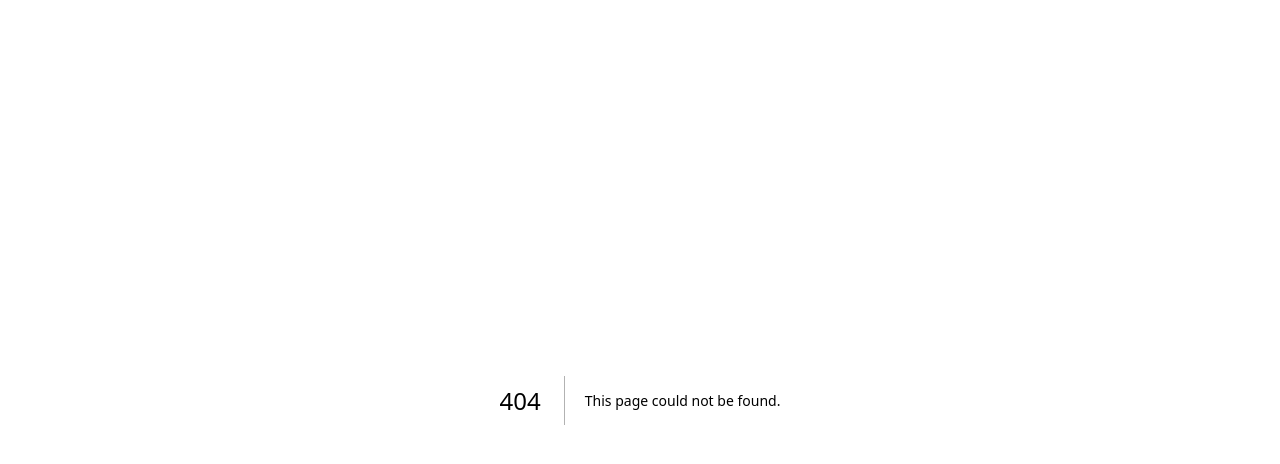
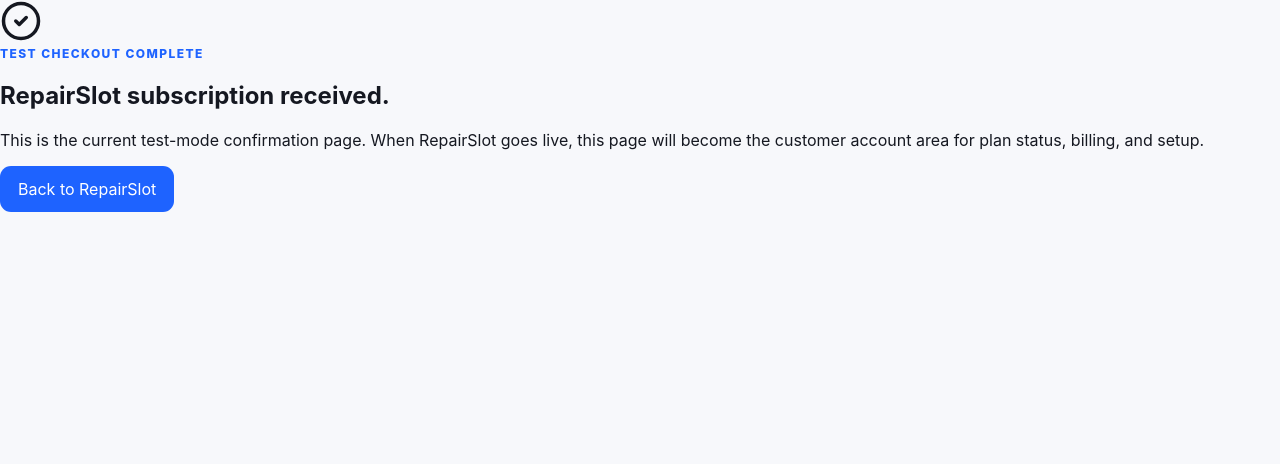
Before and after one commit to golfsum/Repairslot, a Next.js app: page /account in a window 1280 px wide. Before the commit this address had no page. Shown: the top 464 px of the page. Built offline with nearby package versions, Linux system fonts and the light colour scheme.

Commit message:
Add Stripe checkout success page

```diff
--- /dev/null
+++ b/app/account/page.tsx
@@ -0,0 +1,16 @@
+import Link from 'next/link';
+import { CheckCircle2 } from 'lucide-react';
+
+export default function AccountPage() {
+  return (
+    <main className="accountPage">
+      <section className="accountCard">
+        <CheckCircle2 size={42} />
+        <div className="eyebrow">Test checkout complete</div>
+        <h1>RepairSlot subscription received.</h1>
+        <p>This is the current test-mode confirmation page. When RepairSlot goes live, this page will become the customer account area for plan status, billing, and setup.</p>
+        <Link className="button" href="/">Back to RepairSlot</Link>
+      </section>
+    </main>
+  );
+}
```
